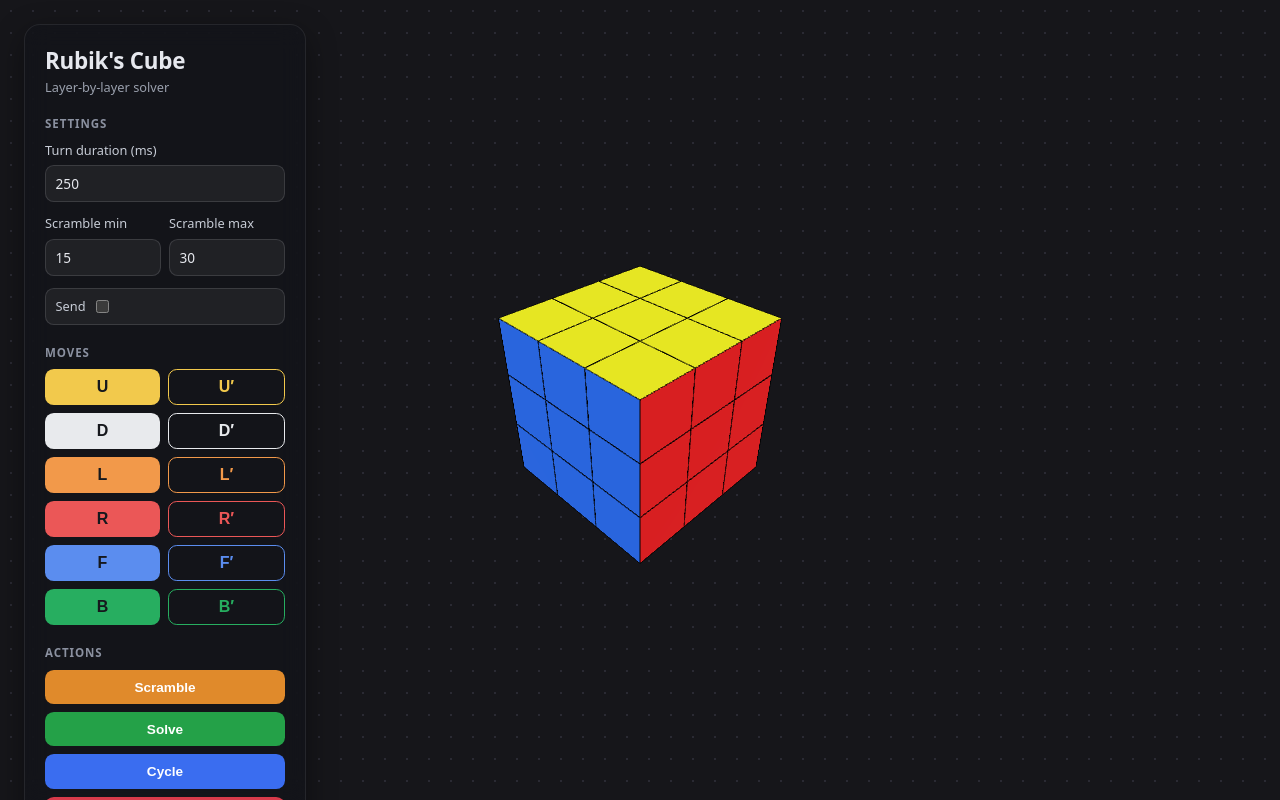
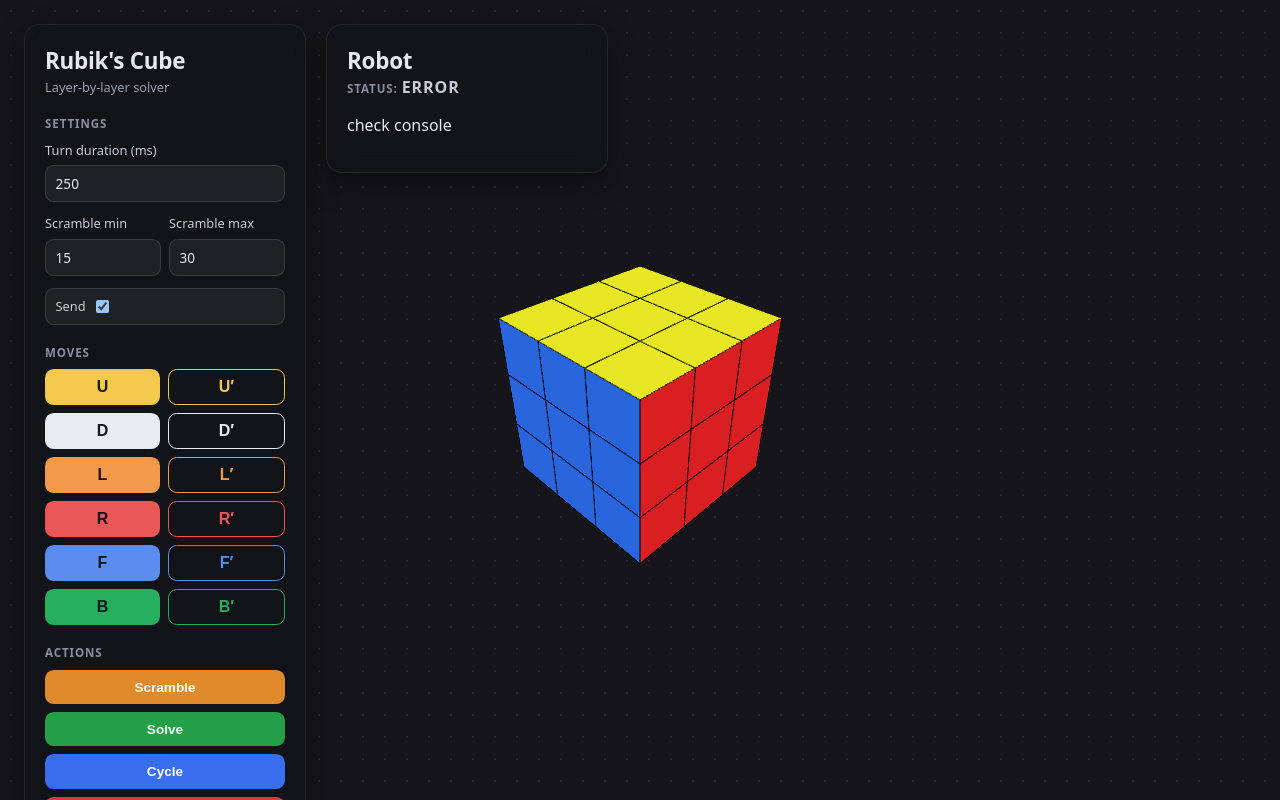
Before and after one commit to DavidLee36/RubiksCube, a SvelteKit app in the folder browser/: page / in a window 1280 px wide. Built offline with nearby package versions, Linux system fonts and the light colour scheme; no server answers.

Commit message:
communication between ui and esp32

```diff
--- /dev/null
+++ b/browser/src/lib/comm.js
@@ -0,0 +1,72 @@
+const URL = "http://cube.local/";
+
+/**
+ * Sends a get request to the ESP32 and returns the response
+ * @param {String} path
+ * @returns response
+ */
+async function getRequest(path) {
+	try {
+		const response = await fetch(`${URL}${path}`);
+		if(!response.ok) {
+			throw new Error(`HTTP error! Status: ${response.status}`);
+		}
+		return response;
+	} catch (error) {
+		console.error(error);
+		return null;
+	}
+}
+
+/**
+ * Sends a post request to the ESP32 and returns the response
+ * @param {String} path
+ * @param {String} bodyStr
+ * @returns response
+ */
+async function postRequest(path, bodyStr) {
+	try {
+		const response = await fetch(`${URL}${path}`, {
+			method: 'POST',
+			headers: {
+				'Content-Type': 'text/plain'
+			},
+			body: bodyStr
+		});
+
+		if(!response.ok) {
+			throw new Error(`HTTP error! Status: ${response.status}`);
+		}
+		return response;
+	} catch (error) {
+		console.error(error);
+	}
+}
+
+/**
+ * sends a given move list to the ESP32, this method handles converting the move list
+ * to a format the ESP32 understands
+ * @param {Array} moveList
+ */
+export async function sendMoves(moveList) {
+	const response = await postRequest("moves", "01 23 45 85");
+	if(response) {
+		const data = await response.text();
+		console.log(data);
+	}
+}
+
+/**
+ * Gets the current status of the robot and returns an array representing the state
+ * [<status>, <description>]
+ * @returns status array
+ */
+export async function getRobotStatus() {
+	const response = await getRequest("status");
+	let status = ["ERROR", "check console"];
+	if(response) {
+		status[0] = await response.text();
+		status[1] = "";
+	}
+	return status;
+}
--- a/browser/src/routes/+page.svelte
+++ b/browser/src/routes/+page.svelte
@@ -1,13 +1,23 @@
 <script>
 	import * as cubeEngine from "$lib/cubeEngine";
 	import Cube3D from "$lib/components/cube3D.svelte";
+	import * as comm from "$lib/comm";
+	import { onMount } from "svelte";
+
+	onMount(() => {
+		setInterval(async () => {
+			await updateRobotStatus();
+		}, 1000);
+	})
 
 	let cube3d;
 	let busy = $state(false); // true while the 3D is animating; disables buttons
 	let duration = $state(250); // rotation animation speed in ms
 	let scrambleMin = $state(15); // fewest scramble turns
 	let scrambleMax = $state(30); // most scramble turns
-	let promptSend = $state(false); // prompt to send moves to robot
+	let promptSend = $state(true); // prompt to send moves to robot
+	let robotStatus = $state("N/A");
+	let robotStatusDesc = $state("");
 
 	// Per-face turn buttons. Colors are just a nice palette, not the cube's.
 	const moveFaces = ["U", "D", "L", "R", "F", "B"];
@@ -20,10 +30,21 @@
 		B: "#27ae60", // green
 	};
 
-	function promptSendMoves(optimized=false) {
+	async function updateRobotStatus() {
+		const currStatus = await comm.getRobotStatus();
+		robotStatus = currStatus[0];
+		robotStatusDesc = currStatus[1];
+	}
+
+	function promptSendMoves(optimized = false) {
 		if (!promptSend) return;
-		const moveList = optimized ? cubeEngine.getOptimizedMoveList() : cubeEngine.getMoveList();
+		const moveList = optimized
+			? cubeEngine.getOptimizedMoveList()
+			: cubeEngine.getMoveList();
 		const send = confirm(`Send moves? Length: ${moveList.length}`);
+		if(send) {
+			comm.sendMoves();
+		}
 	}
 
 	function moveClick(face, dir) {
@@ -32,10 +53,11 @@
 		cube3d.animateCube(duration);
 	}
 
-	function cycleClick() {
+	async function cycleClick() {
 		cubeEngine.clearMoveList();
 		cubeEngine.fullMoveCycle();
-		cube3d.animateCube(duration);
+		await cube3d.animateCube(duration);
+		promptSendMoves();
 	}
 
 	async function scrambleClick() {
@@ -66,7 +88,8 @@
 
 <Cube3D bind:this={cube3d} bind:busy />
 
-<main class="panel">
+<main>
+	<section class="panel">
 		<header class="titles">
 			<h1>Rubik's Cube</h1>
 			<p class="subtitle">Layer-by-layer solver</p>
@@ -125,10 +148,18 @@
 			<div class="moves">
 				{#each moveFaces as face}
 					<div class="move-row" style="--c: {faceColors[face]};">
-					<button class="face cw" disabled={busy} onclick={() => moveClick(face, true)}>
+						<button
+							class="face cw"
+							disabled={busy}
+							onclick={() => moveClick(face, true)}
+						>
 							{face}
 						</button>
-					<button class="face ccw" disabled={busy} onclick={() => moveClick(face, false)}>
+						<button
+							class="face ccw"
+							disabled={busy}
+							onclick={() => moveClick(face, false)}
+						>
 							{face}′
 						</button>
 					</div>
@@ -139,33 +170,73 @@
 		<section>
 			<h2>Actions</h2>
 			<div class="actions">
-			<button class="action scramble" disabled={busy} onclick={scrambleClick}>Scramble</button>
-			<button class="action solve" disabled={busy} onclick={solveClick}>Solve</button>
-			<button class="action cycle" disabled={busy} onclick={cycleClick}>Cycle</button>
-			<button class="action reset" disabled={busy} onclick={resetClick}>Reset</button>
-			<button class="action sexy" disabled={busy} onclick={sexyClick}>Sexy Move</button>
-			<button class="action ghost" disabled={busy} onclick={() => cubeEngine.print()}>Print</button>
+				<button
+					class="action scramble"
+					disabled={busy}
+					onclick={scrambleClick}>Scramble</button
+				>
+				<button
+					class="action solve"
+					disabled={busy}
+					onclick={solveClick}>Solve</button
+				>
+				<button
+					class="action cycle"
+					disabled={busy}
+					onclick={cycleClick}>Cycle</button
+				>
+				<button
+					class="action reset"
+					disabled={busy}
+					onclick={resetClick}>Reset</button
+				>
+				<button class="action sexy" disabled={busy} onclick={sexyClick}
+					>Sexy Move</button
+				>
+				<button
+					class="action ghost"
+					disabled={busy}
+					onclick={() => cubeEngine.print()}>Print</button
+				>
 			</div>
+		</section>
+	</section>
+	<section class="panel">
+		<header class="titles">
+			<h1>Robot</h1>
+			<h2>Status: <span class="robot-status">{robotStatus}</span></h2>
+			<p class="robot-status-desc">{robotStatusDesc}</p>
+		</header>
 	</section>
 </main>
 
 <style>
-	.panel {
+	main {
 		position: fixed;
 		top: 1.5rem;
 		left: 1.5rem;
-		width: 15rem;
-		padding: 1.25rem;
 		display: flex;
-		flex-direction: column;
+		flex-direction: row;
 		gap: 1.25rem;
+		color: #e6e8ee;
+		font-family:
+			system-ui,
+			-apple-system,
+			sans-serif;
+	}
+
+	.panel {
 		border-radius: 1rem;
 		background: rgba(18, 20, 26, 0.72);
 		border: 1px solid rgba(255, 255, 255, 0.08);
 		backdrop-filter: blur(12px);
 		box-shadow: 0 10px 30px rgba(0, 0, 0, 0.4);
-		color: #e6e8ee;
-		font-family: system-ui, -apple-system, sans-serif;
+		display: flex;
+		flex-direction: column;
+		gap: 1.25rem;
+		padding: 1.25rem;
+		width: 15rem;
+		height: fit-content;
 	}
 
 	.titles h1 {
@@ -195,7 +266,10 @@
 		border: none;
 		border-radius: 0.55rem;
 		font-weight: 600;
-		transition: transform 0.06s ease, filter 0.15s ease, background 0.15s ease;
+		transition:
+			transform 0.06s ease,
+			filter 0.15s ease,
+			background 0.15s ease;
 	}
 
 	button:hover {
@@ -316,15 +390,34 @@
 		color: #fff;
 	}
 
-	.action.scramble { background: #e08a2b; }
-	.action.solve    { background: #24a148; }
-	.action.cycle    { background: #3a6df0; }
-	.action.reset    { background: #d83a4a; }
-	.action.sexy     { background: #f1008d; }
+	.action.scramble {
+		background: #e08a2b;
+	}
+	.action.solve {
+		background: #24a148;
+	}
+	.action.cycle {
+		background: #3a6df0;
+	}
+	.action.reset {
+		background: #d83a4a;
+	}
+	.action.sexy {
+		background: #f1008d;
+	}
 
 	.action.ghost {
 		background: rgba(255, 255, 255, 0.06);
 		border: 1px solid rgba(255, 255, 255, 0.12);
 		color: #c7ccd6;
 	}
+
+	.robot-status {
+		color: #c7ccd6;
+		font-size: 1rem;
+	}
+
+	.error {
+		color: #d83a4a;
+	}
 </style>
```
Also changed, not shown: 1 other file (tests, documents, lock files or other folders). Lines whose indentation alone changed are shown as unchanged.
